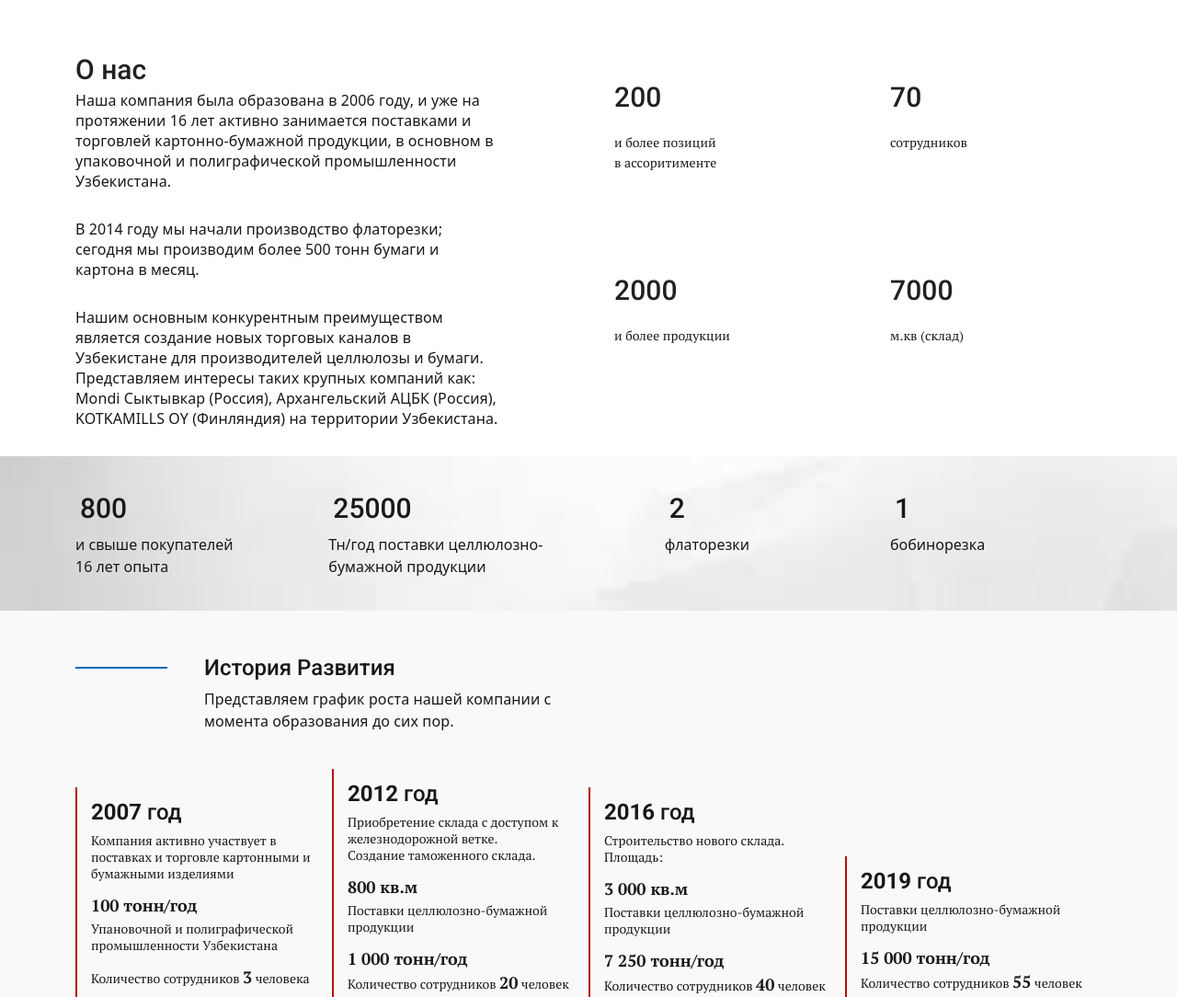
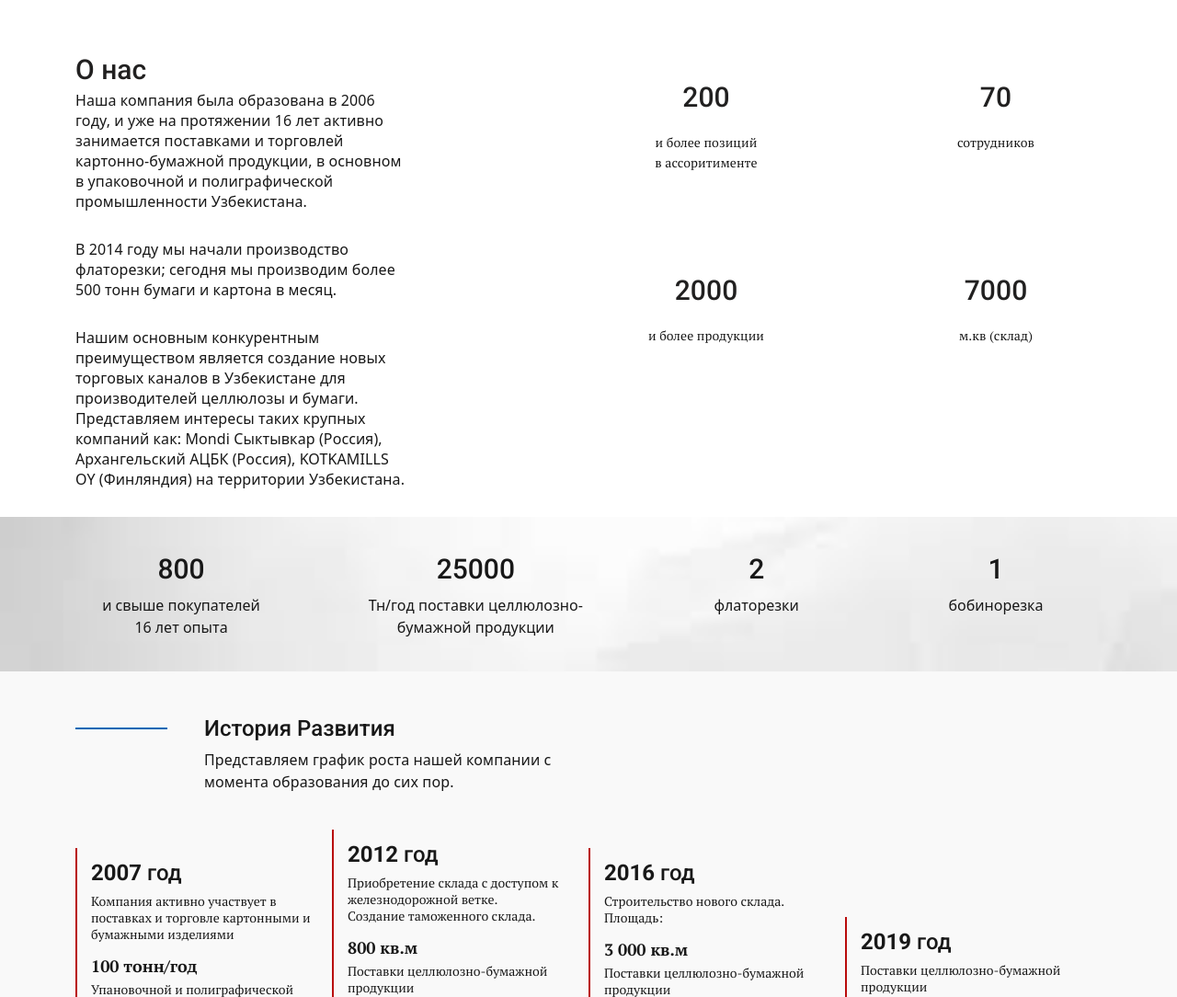
Before and after one commit to samlpes/poytaxtweb, a PHP site: page / in a window 1280 px wide. Shown: the part 589-1673 px from the top of the page at 92% size. Run offline with PHP 8.4, Linux system fonts and the light colour scheme; some web fonts are replaced.

Commit message:
Update style.css

```diff
--- a/CSS/style.css
+++ b/CSS/style.css
@@ -438,7 +438,7 @@
 }
 
 .about__section1{
-    width: 300px;
+    width: 400px;
     margin-left: 123px;
 
 }
@@ -461,6 +461,7 @@
     line-height: 22px;
     color: #181818;
     font-size: 14px;
+    text-align: center;
 }
 .about__title{
     font-family: 'Roboto', sans-serif;
@@ -495,6 +496,7 @@
     display: flex;
     justify-content: space-between;
     /* border: 2px solid #0168b4; */
+    text-align: center;
 
 }
 
```
